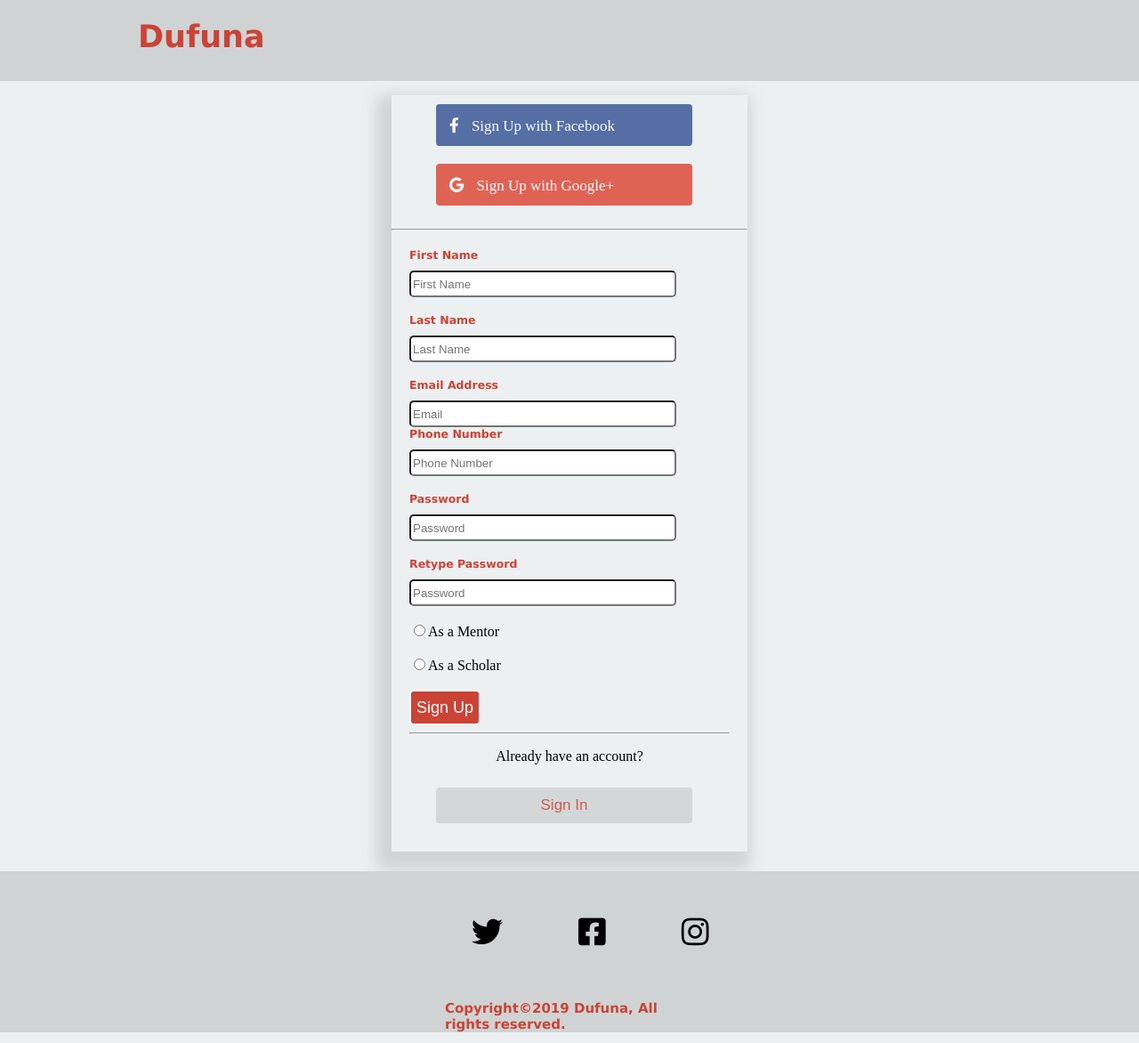
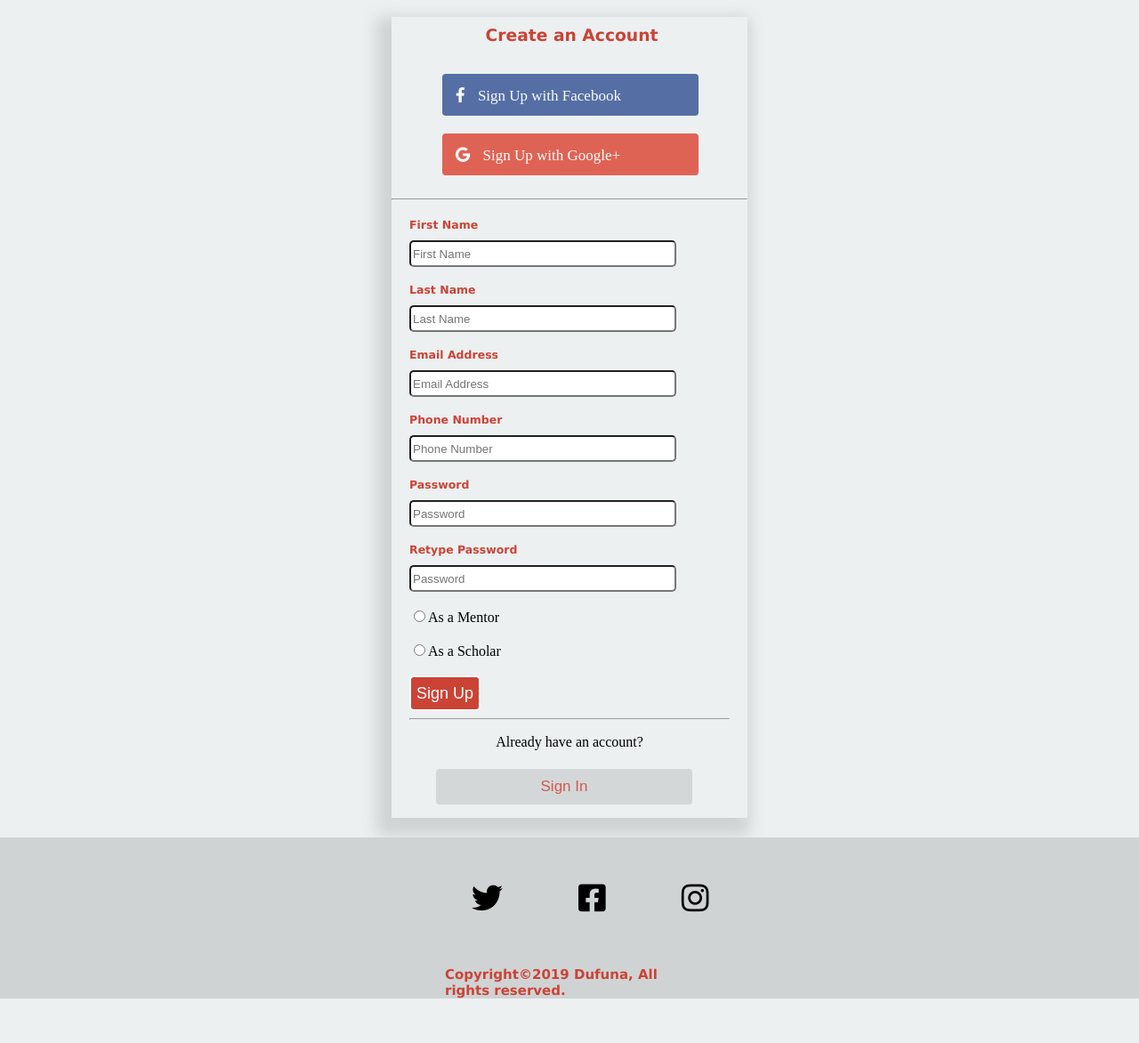
Before and after one commit to Umaynah/Dufuna-Tracker, a Flask app: template templates/sign_up.html in a window 1280 px wide. Shown: the whole page at 89% size. After the commit the page ends 1122 px from the top, so only its background shows below. Run offline with Flask 2, Linux system fonts and the light colour scheme; the template is opened without the code that fills it, so the values that code supplies are empty; some libraries are stand-ins or nearby versions.

Commit message:
modified files

```diff
--- a/static/signup_style.css
+++ b/static/signup_style.css
@@ -1,5 +1,6 @@
 body{
 	background-color: #ECF0F1;
+	font-family: 'Avial';
 }
 * {
   box-sizing: border-box;
@@ -24,14 +25,16 @@ header a{
 .container{
 	margin: 0 auto;
 	width: 400px;
-	height: 850px;
+	height: 900px;
 	border: 0px solid #D0D3D4;
 	box-shadow:  -7px 10px 16px 10px #D0D3D4;
 }
-.container h2{
+.container h3{
 	text-align: center;
 	position: relative;
-	padding: 10px;
+	padding: 10px 5px 5px 10px;
+	color: #CB4335;
+	font-family: "Lucida Sans", "Lucida Sans Unicode", "Trebuchet MS";
 }
 ul {
 	list-style: none;
@@ -41,7 +44,7 @@ ul {
   padding: 10px;
   border: none;
   border-radius: 4px;
-  margin: 10px 10px;
+  margin: 10px 10px 10px 17px;
   opacity: 0.85;
   display: inline-block;
   font-size: 17px;
@@ -93,7 +96,7 @@ button{
   	padding: 10px;
   	border: none;
   	border-radius: 4px;
-  	margin: 10px 30px;
+  	margin: 5px 30px 15px 30px;
   	opacity: 0.85;
   	display: inline-block;
   	font-size: 17px;
--- a/static/style.css
+++ b/static/style.css
@@ -93,7 +93,6 @@ ul.nav{
 }
 
 
-
 /*Table Box Style*/
 .table_box {
 	overflow-y:scroll;
@@ -108,7 +107,7 @@ ul.nav{
 	padding-top: 20px;
 	font-size: 20px;
 	font-family: "Lucida Sans", "Lucida Sans Unicode", "Trebuchet MS";
-	c
+	color: #CB4335;
 }
 
 
--- a/templates/admin_template.html
+++ b/templates/admin_template.html
@@ -11,7 +11,7 @@
 	<nav>
 		<a href="home.html"><h1>Dufuna</h1></a>
 		<ul class="nav_button">
-			<li><a href="#"><button class="button1">Schedule A Task</button></a></li>
+			<li><a href="schedule.html"><button class="button1">Schedule A Task</button></a></li>
 			<li><a href="#"><button>Pair</button></a></li>
 		</ul>
 	</nav>
--- a/templates/home.html
+++ b/templates/home.html
@@ -11,8 +11,8 @@
 	<div id="content">
 		<div class="banner">
 			<ul class="nav">
-				<li><a href="sign_up.html"><button class="dropbtn ">Sign Up</button></li></a>
-				<li><button class="dropbtn">Log In</button></li>
+				<li><a href="sign_up.html"><button class="dropbtn ">Sign Up</button></a></li>
+				<li><a href="sign_in.html"><button class="dropbtn">Log In</button></a></li>
 			</ul>
 			<marquee class='heading'>Dufuna Scholar Tracker <i class="fas fa-laptop-code"></i></marquee>
 		</div>
--- a/templates/scholar_template.html
+++ b/templates/scholar_template.html
@@ -11,7 +11,7 @@
 		<nav>
 			<a href="home.html"><h1>Dufuna</h1></a>
 			<ul class="nav_button">
-				<li><a href="#"><button>Submit A Task</button></a></li>
+				<li><a href="submit.html"><button>Submit A Task</button></a></li>
 				<li><a href="#"><i class="far fa-bell icon"></i></a></li>
 			</ul>
 		</nav>
--- a/templates/sign_up.html
+++ b/templates/sign_up.html
@@ -8,10 +8,8 @@
 	<link rel="stylesheet" href="https://use.fontawesome.com/releases/v5.8.1/css/all.css" integrity="sha384-50oBUHEmvpQ+1lW4y57PTFmhCaXp0ML5d60M1M7uH2+nqUivzIebhndOJK28anvf" crossorigin="anonymous">
 </head>
 <body>
-	<header>
-		<a href="home.html"><h1>Dufuna</h1></a>
-	</header>
 	<div class="container">
+		<h3> Create an Account</h3>
 		<ul>
 			<li>
 				<a href="#" class="fb log_icon">
@@ -27,26 +25,27 @@
 		<hr>
 		<form>
 			<h4>First Name</h4>
-			<input type="text" name="First Name" placeholder="First Name" class="text_input">
+			<input type="text" name="first_name" placeholder="First Name" class="text_input">
 			<br><br>
 			<h4>Last Name</h4>
-			<input type="text" name="Last Name" placeholder="Last Name" class="text_input">
+			<input type="text" name="last_name" placeholder="Last Name" class="text_input">
 			<br><br>
 			<h4>Email Address</h4>
-			<input type="text" name="First Name" placeholder="Email" class="text_input">
+			<input type="text" name="email_address" placeholder="Email Address" class="text_input">
+			<br><br>
 			<h4>Phone Number</h4>
-			<input type="text" name="Last Name" placeholder="Phone Number" class="text_input">
+			<input type="text" name="phone_number" placeholder="Phone Number" class="text_input">
 			<br><br>
 			<h4>Password</h4>
-			<input type="text" name="Last Name" placeholder="Password" class="text_input">
+			<input type="text" name="password" placeholder="Password" class="text_input">
 			<br><br>
 			<h4>Retype Password</h4>
-			<input type="text" name="Last Name" placeholder="Password" class="text_input">
+			<input type="text" name="password" placeholder="Password" class="text_input">
 			<br><br>
-			<input type="radio" name="Sign Up As" value="Mentor">As a Mentor<br><br>
-			<input type="radio" name="Sign Up As" value="Scholar">As a Scholar<br>
+			<input type="radio" name="sign_up_as" value="Mentor">As a Mentor<br><br>
+			<input type="radio" name="sign_up_as" value="Scholar">As a Scholar<br>
 			<br>
-			<input type="submit" value="Sign Up" class="submit_button"><br>
+			<input type="submit" name="sign_up" value="Sign Up" class="submit_button"><br>
 			<hr>
 			<p>Already have an account?</p>
 			<button>Sign In</button>
@@ -59,6 +58,6 @@
 				<li><a href="https://www.instagram.com/dufuna/"><i class="fab fa-instagram icon2"></i></a></li>
 			</ul>
 			<h3 id ='copyright'>Copyright&copy;2019 Dufuna, All rights reserved.</h3>
-		</footer>
+	</footer>
 </body>
 </html>
```
Also changed, not shown: img/hack.png (deleted).
